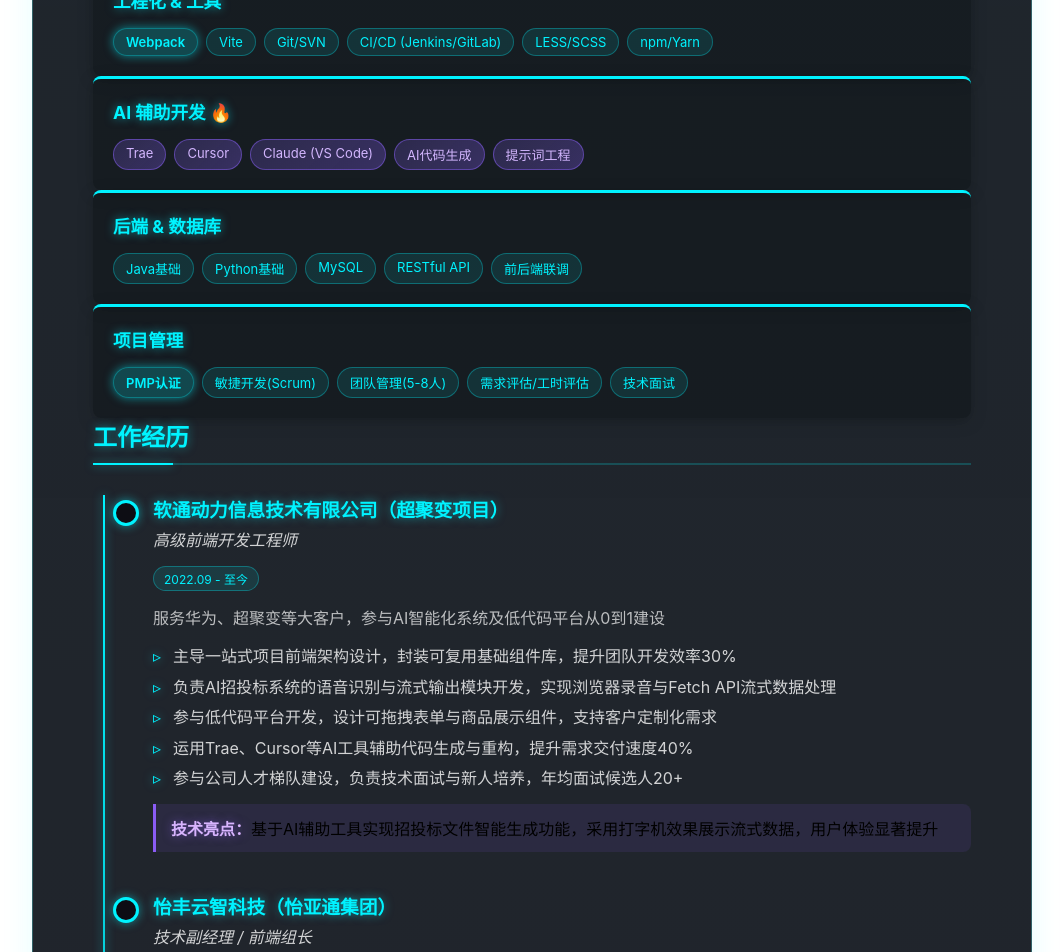
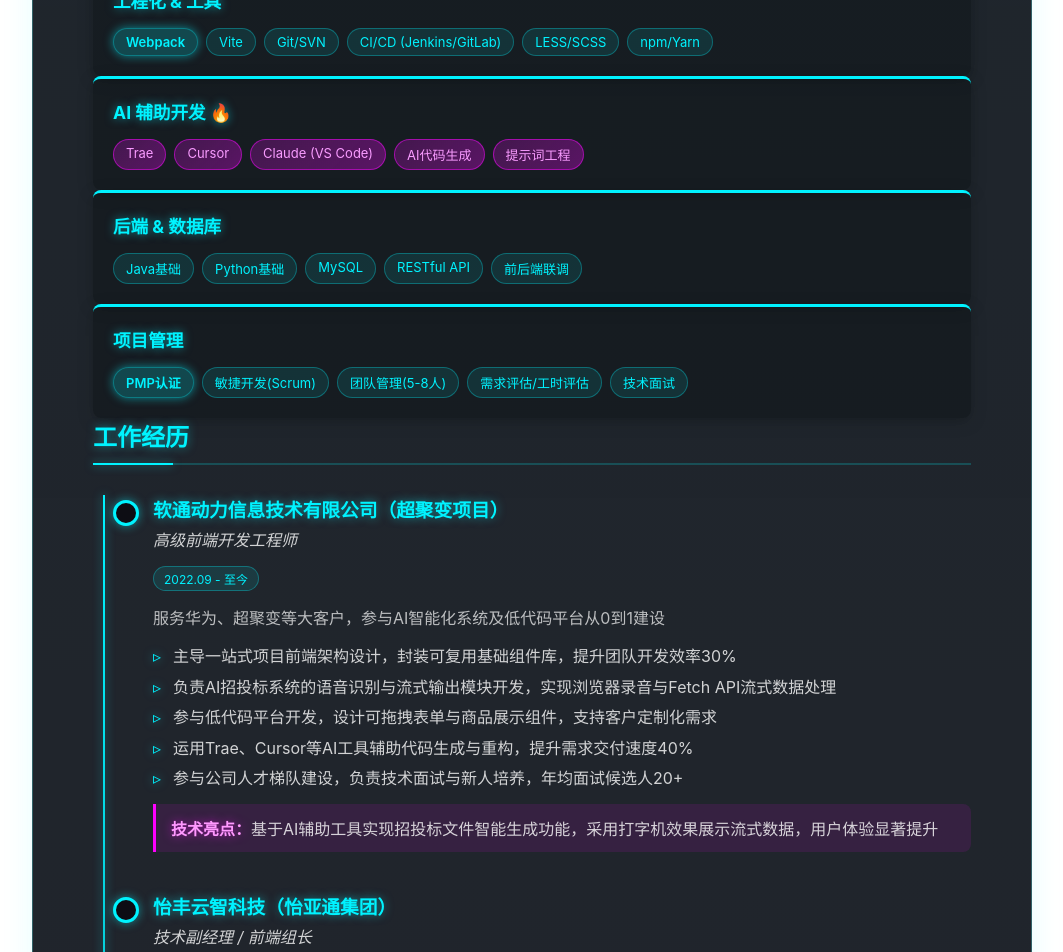
Before and after one commit to yus252496-png/vue-webpage-index, a Vue app: page /personal-resume in a window 1280 px wide. Shown: the part 860-1812 px from the top of the page, without its empty margins (108-1171 px from the left). Built offline with nearby package versions, Linux system fonts and the light colour scheme.

Commit message:
Add files via upload

```diff
--- a/src/styles/resume.css
+++ b/src/styles/resume.css
@@ -368,14 +368,14 @@
 }
 
 .skill-tag.ai {
-  background: linear-gradient(135deg, rgba(139, 92, 246, 0.2), rgba(139, 92, 246, 0.3));
-  color: #d8b4fe;
-  border: 1px solid rgba(139, 92, 246, 0.5);
+  background: linear-gradient(135deg, rgba(255, 0, 255, 0.2), rgba(255, 0, 255, 0.3));
+  color: #ff99ff;
+  border: 1px solid rgba(255, 0, 255, 0.5);
 }
 
 .skill-tag.ai:hover {
-  background: linear-gradient(135deg, rgba(139, 92, 246, 0.3), rgba(139, 92, 246, 0.4));
-  box-shadow: 0 0 10px rgba(139, 92, 246, 0.5);
+  background: linear-gradient(135deg, rgba(255, 0, 255, 0.3), rgba(255, 0, 255, 0.4));
+  box-shadow: 0 0 10px rgba(255, 0, 255, 0.5);
 }
 
 /* Experience Section */
@@ -470,16 +470,17 @@
 }
 
 .achievement {
-  background: rgba(139, 92, 246, 0.1);
-  border-left: 3px solid #8b5cf6;
+  background: rgba(255, 0, 255, 0.1);
+  border-left: 3px solid #ff00ff;
   padding: 12px 15px;
   border-radius: 0 8px 8px 0;
   margin-top: 10px;
+  color: rgba(255, 255, 255, 0.8);
 }
 
 .achievement strong {
-  color: #d8b4fe;
-  text-shadow: 0 0 10px rgba(139, 92, 246, 0.5);
+  color: #ff99ff;
+  text-shadow: 0 0 10px rgba(255, 0, 255, 0.5);
 }
 
 /* Projects Section */
```
